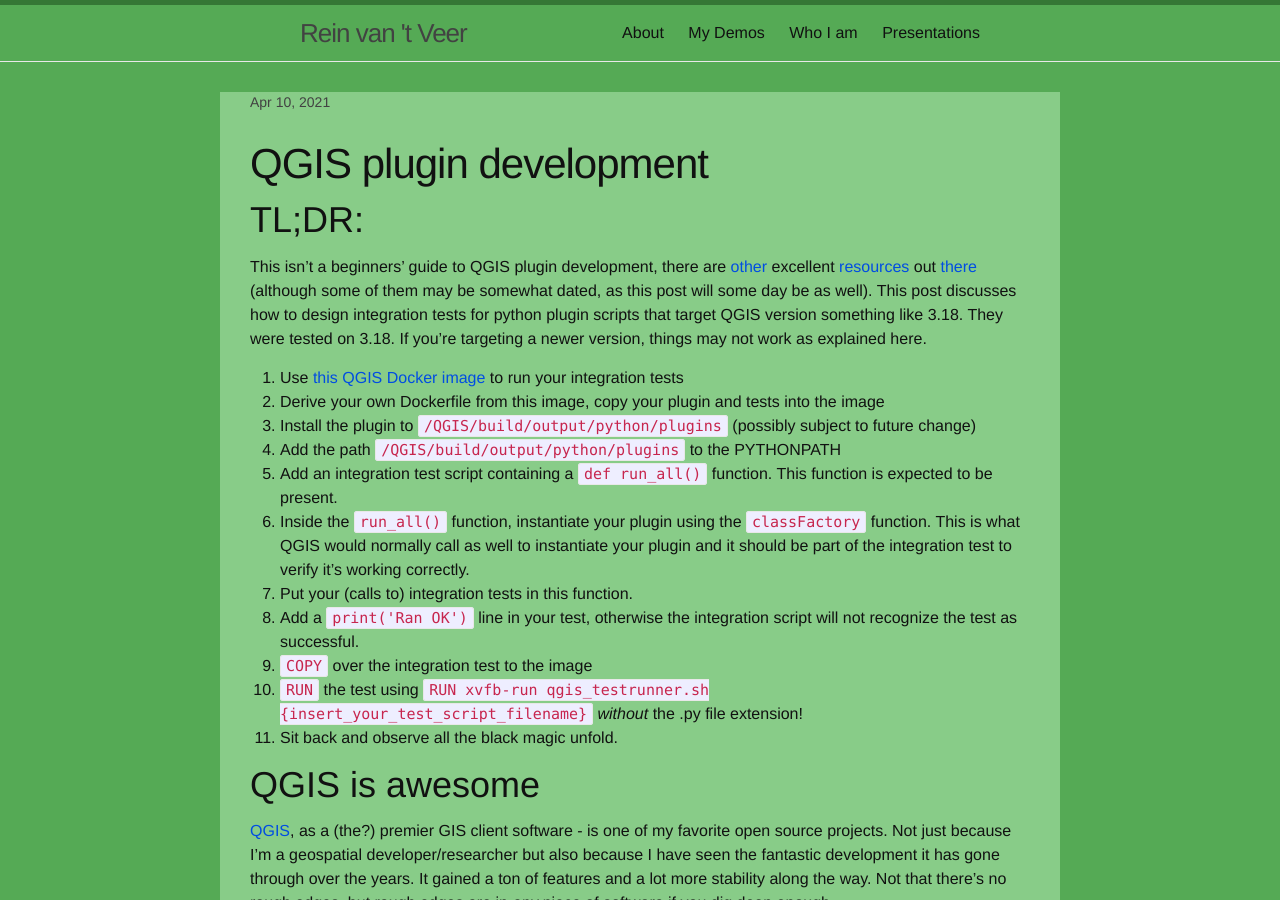
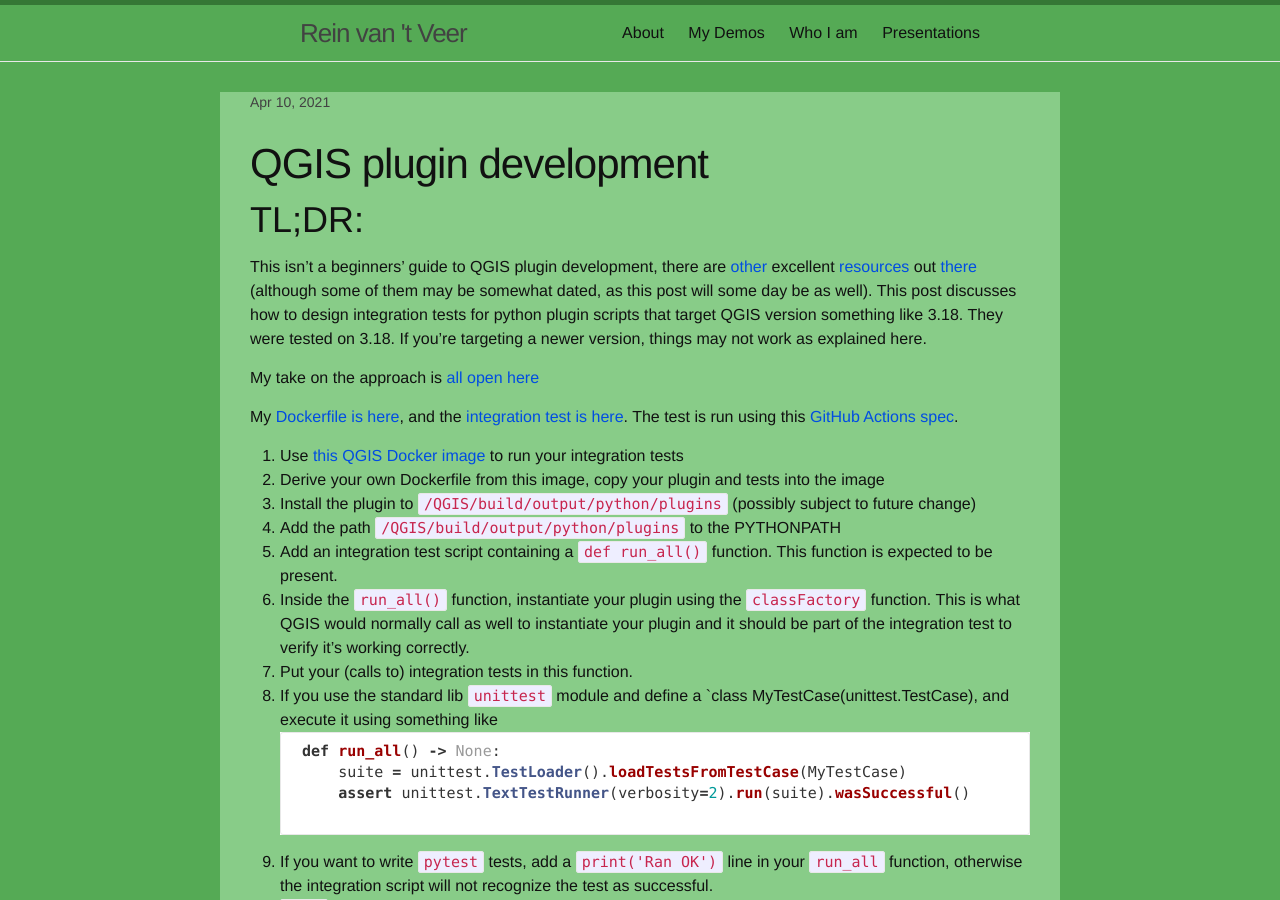
Before and after one commit to reinvantveer/reinvantveer.github.io, a Jekyll site: the page built from _posts/2021-04-10-qgis-plugin-development.md, in a window 1280 px wide and 900 px high. Built offline with Jekyll 4.4.1, drawn with Linux system fonts in a browser that asks for light colours; comment, search, counter and statistics services are not loaded.

Commit message:
add links to repo and resources

````diff
--- a/_posts/2021-04-10-qgis-plugin-development.md
+++ b/_posts/2021-04-10-qgis-plugin-development.md
@@ -13,6 +13,10 @@
 for python plugin scripts that target QGIS version something like 3.18. They were tested on 3.18. If you're targeting a
 newer version, things may not work as explained here.
 
+My take on the approach is [all open here](https://github.com/reinvantveer/namari)
+
+My [Dockerfile is here](https://github.com/reinvantveer/namari/blob/main/Dockerfile), and the [integration test is here](https://github.com/reinvantveer/namari/blob/main/test/integration_test.py). The test is run using this [GitHub Actions spec](https://github.com/reinvantveer/namari/blob/main/.github/workflows/build.yml).
+
 1. Use [this QGIS Docker image](https://hub.docker.com/layers/qgis/qgis/latest/images/sha256-31926216a3bea81550a63accd5787592ddd602386ac5355a8e0a32e3b69c7385?context=explore)
 to run your integration tests
 1. Derive your own Dockerfile from this image, copy your plugin and tests into the image
@@ -23,7 +27,15 @@
    normally call as well to instantiate your plugin and it should be part of the integration test to verify it's working
    correctly.
 1. Put your (calls to) integration tests in this function.
-1. Add a `print('Ran OK')` line in your test, otherwise the integration script will not recognize the test as successful.
+1. If you use the standard lib `unittest` module and define a `class MyTestCase(unittest.TestCase), and execute it using
+   something like
+    ```python
+    def run_all() -> None:
+        suite = unittest.TestLoader().loadTestsFromTestCase(MyTestCase)
+        assert unittest.TextTestRunner(verbosity=2).run(suite).wasSuccessful()
+
+    ```
+1. If you want to write `pytest` tests, add a `print('Ran OK')` line in your `run_all` function, otherwise the integration script will not recognize the test as successful.
 1. `COPY` over the integration test to the image
 1. `RUN` the test using `RUN xvfb-run qgis_testrunner.sh {insert_your_test_script_filename}` _without_ the .py
    file extension!
````
